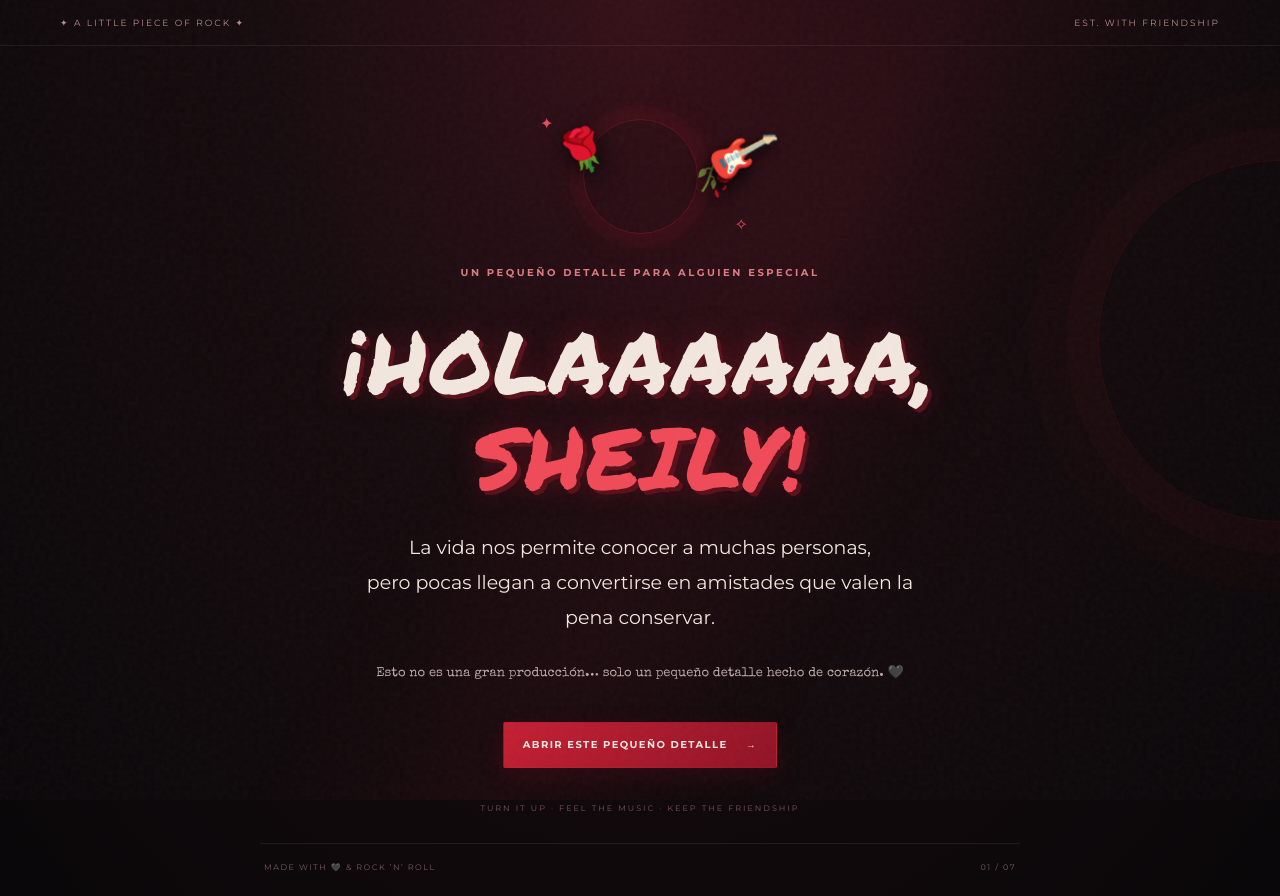
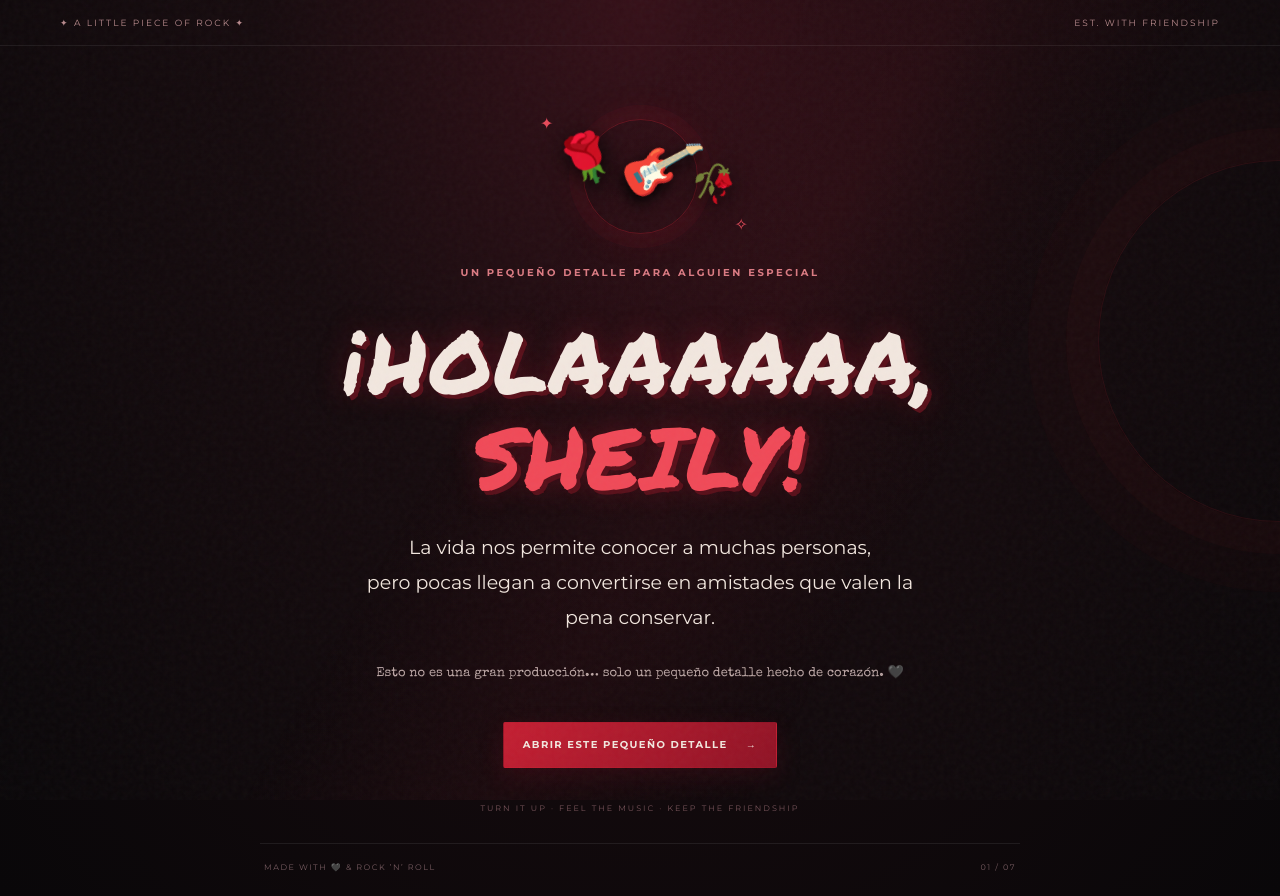
Before and after one commit to alejandritaraymundoguz-svg/agradecimiento, a plain HTML site: page index.html in a window 1280 px wide. Drawn offline with nearby package versions, Linux system fonts and the light colour scheme.

Commit message:
Update style.css

```diff
--- a/style.css
+++ b/style.css
@@ -23,39 +23,10 @@ p{line-height:1.85;font-size:14px;color:#d8c8c4;max-width:590px;text-align:cente
 .mini-label{font-size:8px;letter-spacing:2px;color:#77545a;text-align:center;margin-top:35px}
 .hero-art{height:140px;width:100%;max-width:400px;position:relative;display:flex;align-items:center;justify-content:center;margin:0 auto 10px}
 .halo{width:115px;height:115px;border:1px solid #c51f3255;border-radius:50%;box-shadow:0 0 0 14px #c51f320c,0 0 40px #c51f3220;position:absolute}
-
-.rose {
-    position: absolute;
-    filter: drop-shadow(0 7px 12px #000);
-    font-size: 42px;
-    line-height: 1;
-    display: block;
-}
-
-.rose-one {
-    left: calc(50% - 83px);
-    top: 23px;
-    transform: rotate(-22deg);
-}
-
-.rose-two {
-    right: calc(50% - 96px);
-    top: 54px;
-    font-size: 34px;
-    transform: rotate(28deg);
-}
-
-.guitar {
-    font-size: 52px;
-    line-height: 1;
-    display: block;
-    position: absolute;
-    right: calc(50% - 135px);
-    top: 22px;
-    transform: rotate(18deg);
-    filter: drop-shadow(0 7px 8px #000);
-}
-
+.rose{position:absolute;filter:drop-shadow(0 7px 12px #000);font-size:48px}
+.rose-one{left:calc(50% - 83px);top:23px;transform:rotate(-22deg)}
+.rose-two{right:calc(50% - 96px);top:54px;font-size:36px;transform:rotate(28deg)}
+.guitar{font-size:62px;position:absolute;right:calc(50% - 60px);top:22px;transform:rotate(18deg);filter:drop-shadow(0 7px 8px #000)}
 .star{position:absolute;color:#e64b5b}.star-one{top:8px;left:25%}.star-two{right:23%;bottom:12px}
 .btn{border:1px solid transparent;border-radius:2px;padding:14px 19px;font-family:Montserrat,Arial,sans-serif;font-size:10px;letter-spacing:1.4px;font-weight:700;cursor:pointer;transition:transform .18s,background .18s,border-color .18s;color:var(--cream);min-height:46px}
 .btn:hover{transform:translateY(-2px)}.btn:focus-visible,a:focus-visible{outline:2px solid #ff8790;outline-offset:4px}
```
